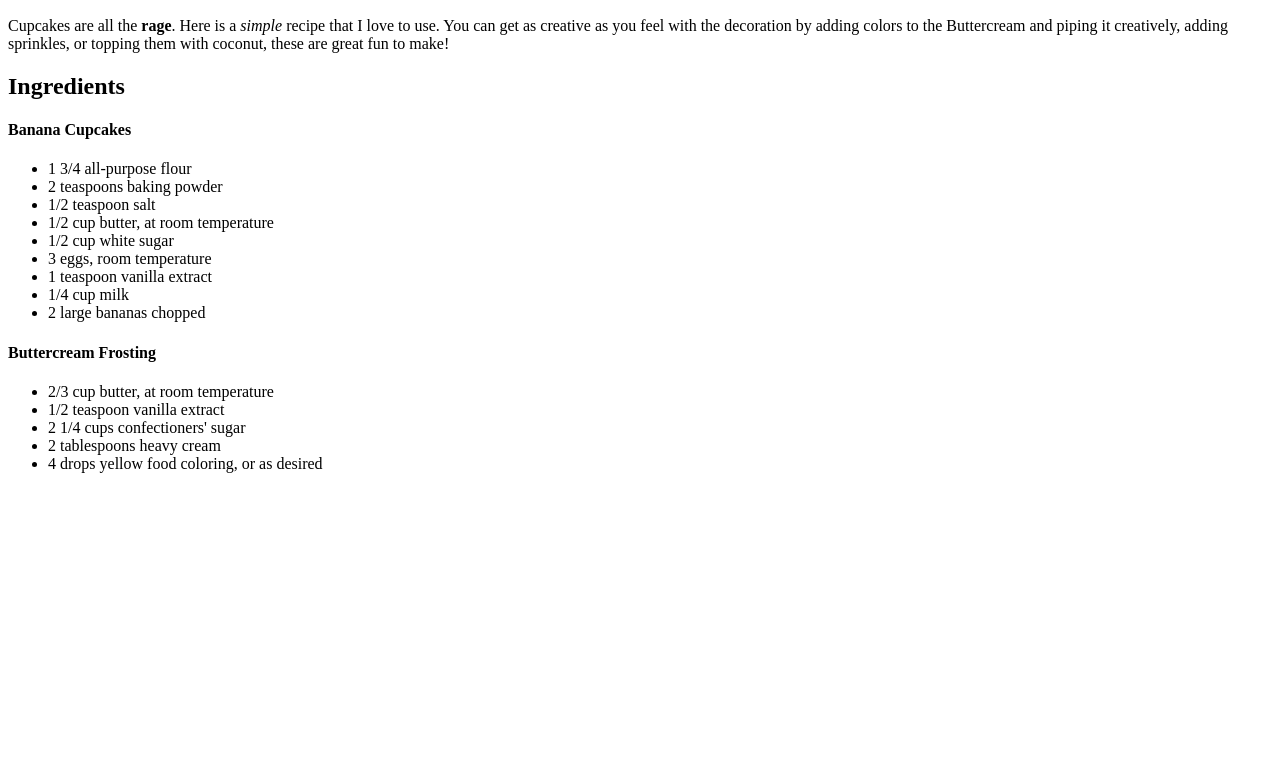
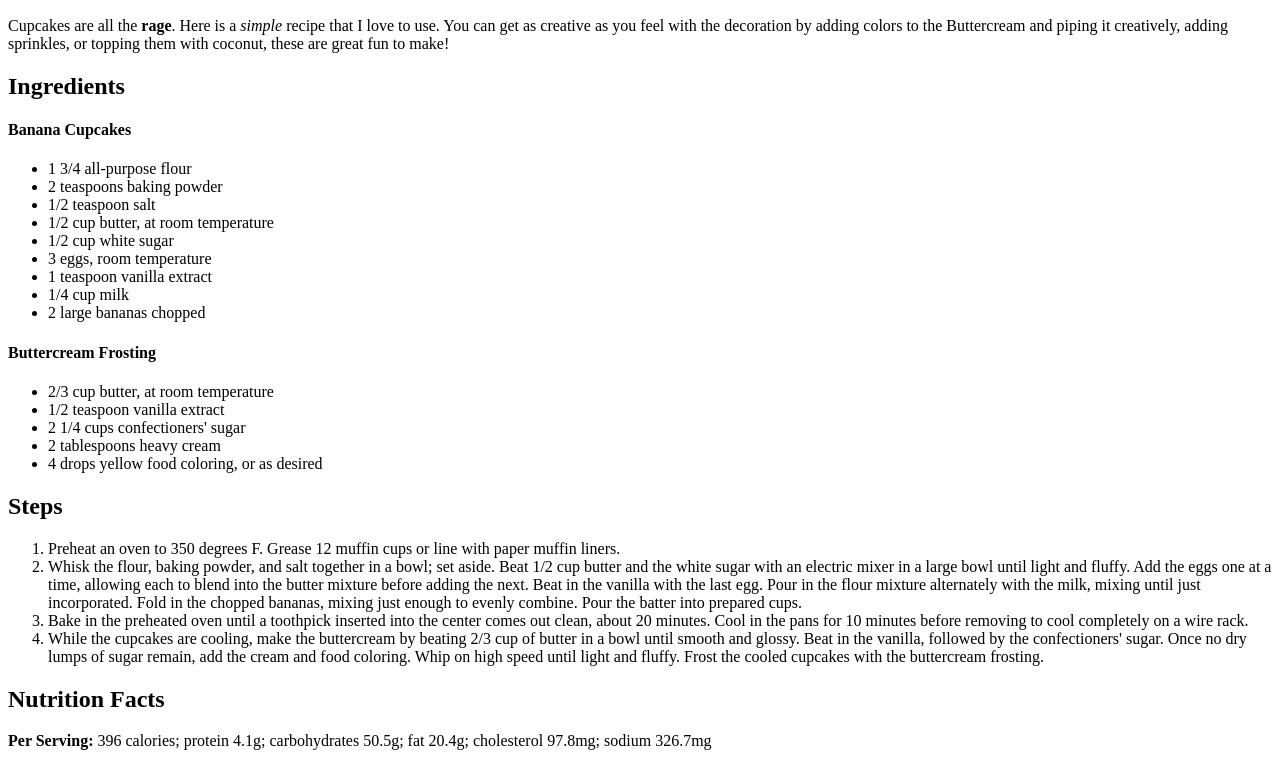
Before and after one commit to SyedRizvi29/odin-recipes, a plain HTML site: page recipes/cupcakes.html in a window 1280 px wide. Shown: the part 458-1224 px from the top of the page. Before the commit the page ends 947 px from the top, so only its background shows below. Drawn offline with Linux system fonts and the light colour scheme.

Commit message:
Add Steps and Nutrition Facts

```diff
--- a/recipes/cupcakes.html
+++ b/recipes/cupcakes.html
@@ -31,5 +31,15 @@
         <li>2 tablespoons heavy cream</li>
         <li>4 drops yellow food coloring, or as desired</li>
     </ul>
+
+    <h2>Steps</h2>
+    <ol>
+        <li>Preheat an oven to 350 degrees F. Grease 12 muffin cups or line with paper muffin liners.</li>
+        <li>Whisk the flour, baking powder, and salt together in a bowl; set aside. Beat 1/2 cup butter and the white sugar with an electric mixer in a large bowl until light and fluffy. Add the eggs one at a time, allowing each to blend into the butter mixture before adding the next. Beat in the vanilla with the last egg. Pour in the flour mixture alternately with the milk, mixing until just incorporated. Fold in the chopped bananas, mixing just enough to evenly combine. Pour the batter into prepared cups.</li>
+        <li>Bake in the preheated oven until a toothpick inserted into the center comes out clean, about 20 minutes. Cool in the pans for 10 minutes before removing to cool completely on a wire rack.</li>
+        <li>While the cupcakes are cooling, make the buttercream by beating 2/3 cup of butter in a bowl until smooth and glossy. Beat in the vanilla, followed by the confectioners' sugar. Once no dry lumps of sugar remain, add the cream and food coloring. Whip on high speed until light and fluffy. Frost the cooled cupcakes with the buttercream frosting.</li>
+    </ol>
+    <h2>Nutrition Facts</h2>
+    <p><strong>Per Serving:</strong> 396 calories; protein 4.1g; carbohydrates 50.5g; fat 20.4g; cholesterol 97.8mg; sodium 326.7mg</p>
 </body>
 </html>
```
